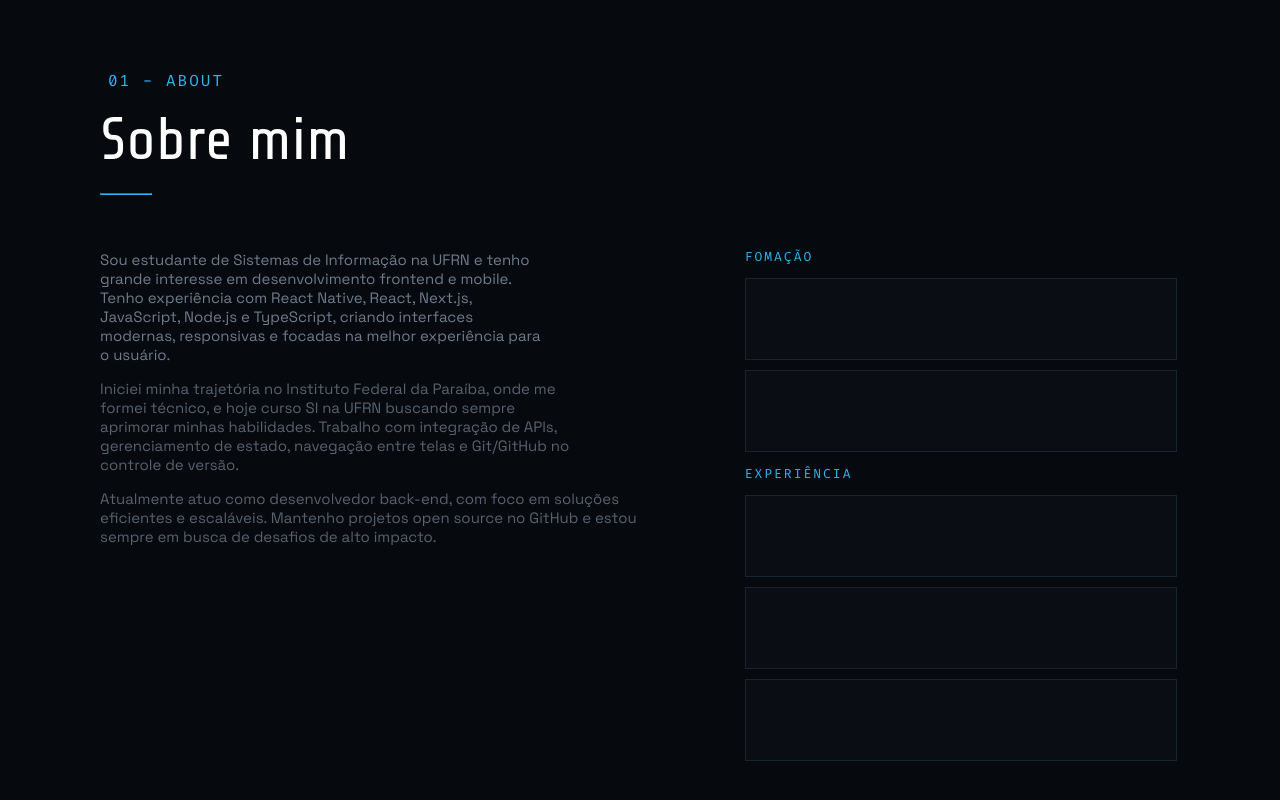
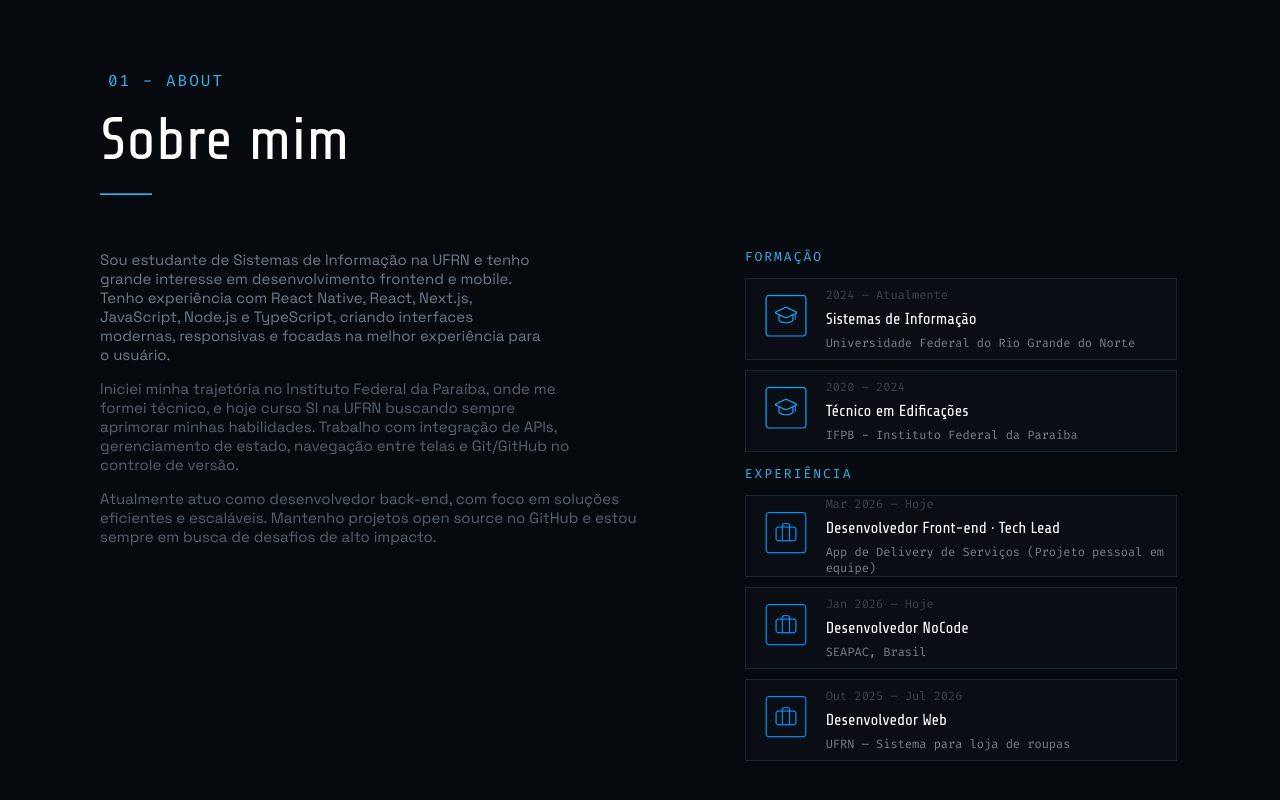
Before and after one commit to LuizFelixDev/devportifolio, a React (Vite) app: page / in a window 1280 px wide. Shown: the part 812-1612 px from the top of the page. Built offline with nearby package versions, Linux system fonts and the light colour scheme; a web font is replaced by a local one.

Commit message:
feat: adicionando formações e experiências

```diff
--- a/src/pages/Sobre/Sobre.jsx
+++ b/src/pages/Sobre/Sobre.jsx
@@ -1,4 +1,6 @@
 import './styles.css';
+import curso from '../../assets/curso.png'
+import job from '../../assets/job.png'
 
 export function Sobre() {
     return (
@@ -29,13 +31,58 @@ export function Sobre() {
                     </p>
                 </div>
                 <div className='container-formações'>
-                    <p className='text-sobre-card'>FOMAÇÃO</p>
-                    <div className='card-sobre'></div>
-                    <div className='card-sobre'></div>
+                    <p className='text-sobre-card'>FORMAÇÃO</p>
+                    <div className='card-sobre'>
+                        <div>
+                            <img src={curso} className='icons' />
+                        </div>
+                        <div>
+                            <p className='data'>2024 – Atualmente</p>
+                            <p className='curso'>Sistemas de Informação</p>
+                            <p className='universidade'>Universidade Federal do Rio Grande do Norte</p>
+                        </div>
+                    </div>
+                    <div className='card-sobre'>
+                        <div>
+                            <img src={curso} className='icons' />
+                        </div>
+                        <div>
+                            <p className='data'>2020 – 2024</p>
+                            <p className='curso'>Técnico em Edificações</p>
+                            <p className='universidade'>IFPB - Instituto Federal da Paraíba</p>
+                        </div>
+                    </div>
                     <p className='text-sobre-card'>EXPERIÊNCIA</p>
-                    <div className='card-sobre'></div>
-                    <div className='card-sobre'></div>
-                    <div className='card-sobre'></div>
+                    <div className='card-sobre'>
+                        <div>
+                            <img src={job} className='icons' />
+                        </div>
+                        <div>
+                            <p className='data'>Mar 2026 – Hoje</p>
+                            <p className='curso'>Desenvolvedor Front-end · Tech Lead</p>
+                            <p className='universidade'>App de Delivery de Serviços (Projeto pessoal em equipe)</p>
+                        </div>
+                    </div>
+                    <div className='card-sobre'>
+                        <div>
+                            <img src={job} className='icons' />
+                        </div>
+                        <div>
+                            <p className='data'>Jan 2026 – Hoje</p>
+                            <p className='curso'>Desenvolvedor NoCode</p>
+                            <p className='universidade'>SEAPAC, Brasil</p>
+                        </div>
+                    </div>
+                    <div className='card-sobre'>
+                        <div>
+                            <img src={job} className='icons' />
+                        </div>
+                        <div>
+                            <p className='data'>Out 2025 – Jul 2026</p>
+                            <p className='curso'>Desenvolvedor Web</p>
+                            <p className='universidade'>UFRN — Sistema para loja de roupas</p>
+                        </div>
+                    </div>
                 </div>
             </div>
         </div>
--- a/src/pages/Sobre/styles.css
+++ b/src/pages/Sobre/styles.css
@@ -57,6 +57,9 @@
   border: 1px solid #172530;
   margin-left: 108px;
   margin-bottom: 10px;
+  display: flex;
+  flex-direction: row;
+  align-items: center;
 }
 
 .text-sobre-card {
@@ -66,3 +69,28 @@
   letter-spacing: 2px;
   font-size: 13px;
 }
+
+.icons {
+  width: 80px;
+  height: 80px;
+}
+
+.curso {
+  color: white;
+  font-family: "Share Tech", sans-serif;
+  font-size: 10;
+  margin-bottom: -5px;
+  margin-top: -5px;
+}
+
+.data {
+  color: #3b4146;
+  font-family: 'Fira Code', monospace;
+  font-size: 12px;
+}
+
+.universidade {
+  color: #788088;
+  font-family: 'Fira Code', monospace;
+  font-size: 12px;
+}
```
Also changed, not shown: src/assets/curso.png (added), src/assets/job.png (added).
